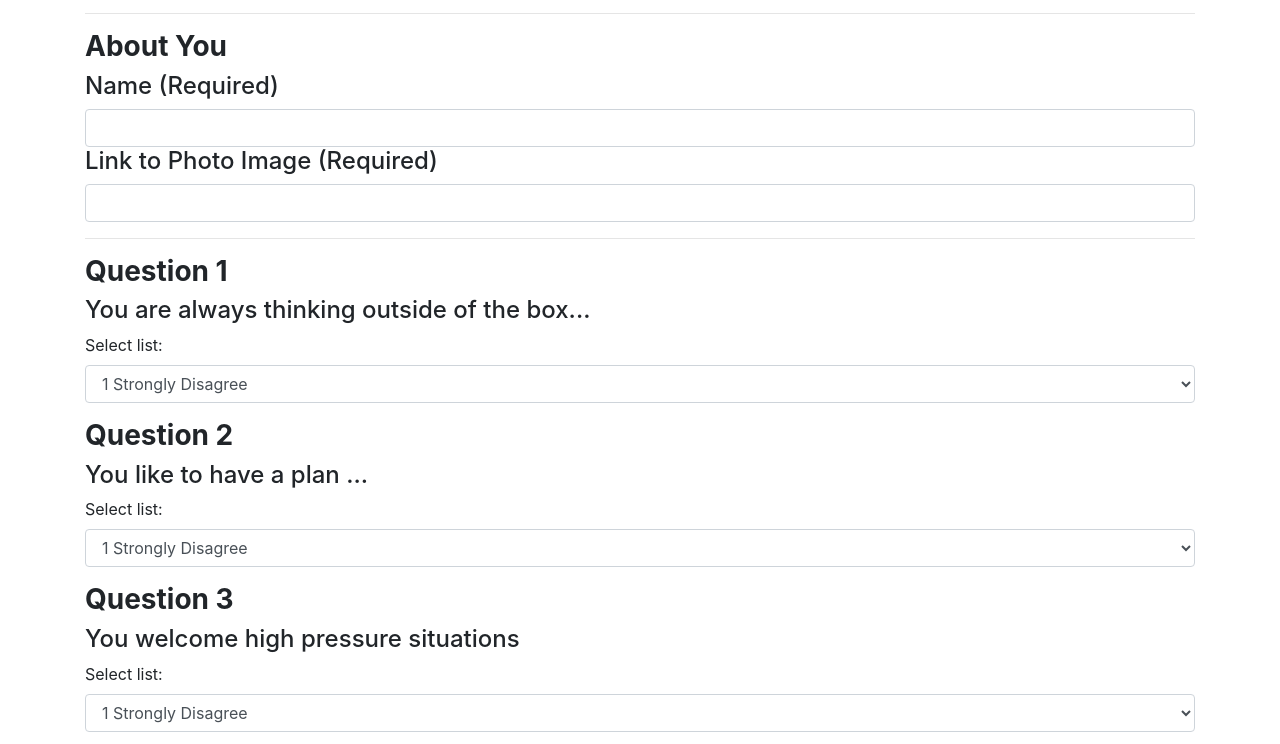
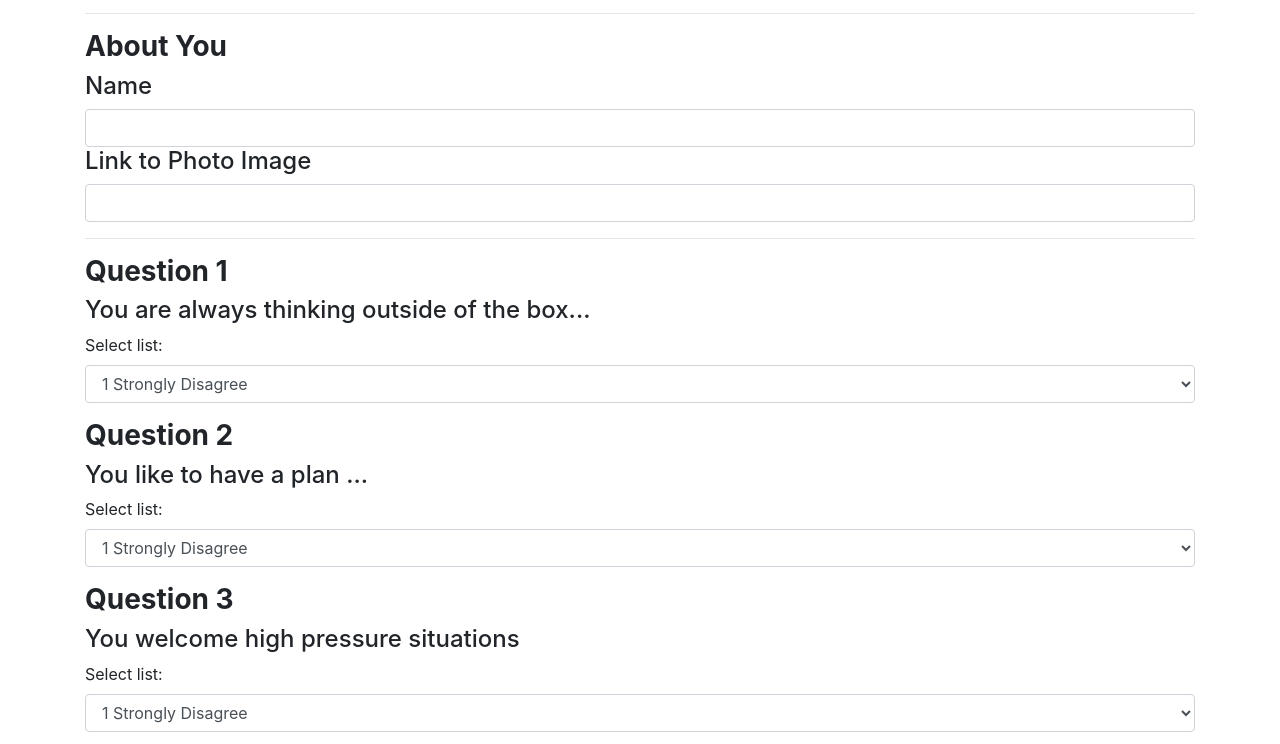
Before and after one commit to erodriguez87/friendfinder, a website: page app/public/survey.html in a window 1280 px wide. Shown: the part 41-785 px from the top of the page. Drawn offline with nearby package versions, Linux system fonts and the light colour scheme.

Commit message:
update for heroku

```diff
--- a/app/public/survey.html
+++ b/app/public/survey.html
@@ -22,15 +22,13 @@
     <hr>
 
     <h3><strong>About You</strong></h3>
-    <h4>Name (Required)</h4>
+    <h4>Name </h4>
     <input type="text" id="name" class="form-control" required="">
 
-    <h4>Link to Photo Image (Required)</h4>
+    <h4>Link to Photo Image</h4>
     <input type="text" id="photo" class="form-control" required="">
 
     <hr>
-
-
 
     <h3><strong>Question 1</strong></h3>
     <h4>You are always thinking outside of the box...</h4>
--- a/app/routes/apiRoutes.js
+++ b/app/routes/apiRoutes.js
@@ -37,8 +37,9 @@ var friendData = require("../data/friends");
       res.json(friendData[index]);
     });
 
+    //secret route for clearing the array
     app.post("/api/clear", function() {
-      // Empty out the arrays of data
+
       friendData = [];
       console.log(friendData);
     });
```
Also changed, not shown: app/public/index.html (+1 -4 lines), README.md.
